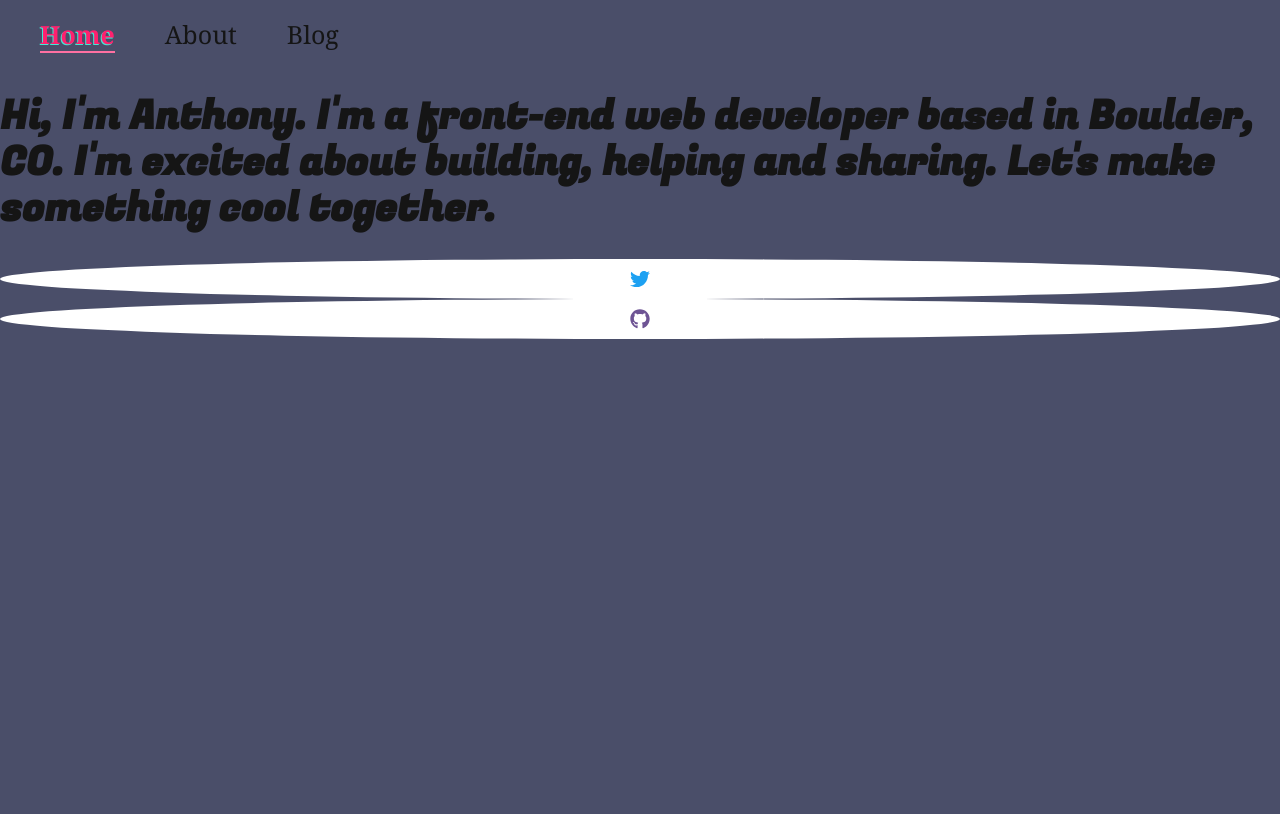
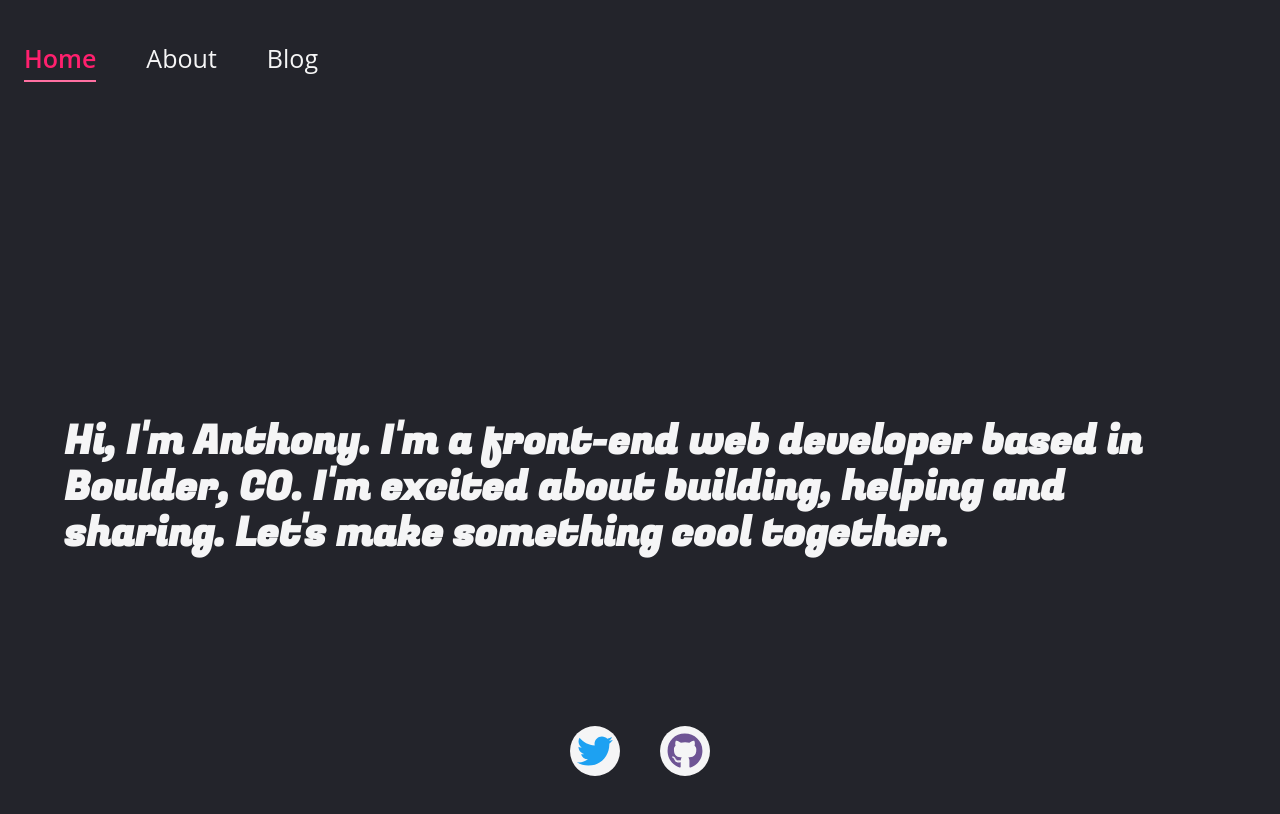
Before and after one commit to anmpog/gatsby-personal-site-and-blog, a Gatsby site: page / in a window 1280 px wide. Built offline with nearby package versions, Linux system fonts and the light colour scheme; Gatsby itself is replaced by a stand-in of ours.

Commit message:
Further style rework. Implemented sticky footer w/ flexbox. Implemented CSS-based circular backing for social-media icons."

```diff
--- a/src/components/header-nav.js
+++ b/src/components/header-nav.js
@@ -6,6 +6,8 @@ const NavLink = styled(Link)`
   color: inherit;
   margin-right: 2.5rem;
   font-size: 1.25rem;
+  font-family: 'Open Sans', 'Segoe UI', Tahoma, Geneva, Verdana, sans-serif;
+  padding-bottom: .25rem;
 
   &:last-of-type {
     margin-right: 0;
@@ -14,7 +16,6 @@ const NavLink = styled(Link)`
   &.current-page {
     color: #ff206e;
     border-bottom: 2px solid #ff70a2;
-    text-shadow: -1px 1px #41ead4;
     font-weight: 600;
   }
 `
--- a/src/components/landing-text.js
+++ /dev/null
@@ -1,17 +0,0 @@
-import React from 'react'
-
-const LandingText = () => {
-  return (
-    <>
-      <h1>
-        <article>
-          Hi, I'm Anthony. I'm a front-end web developer based in Boulder, CO. I'm excited
-          about building, helping and sharing. Let's make something cool
-          together.
-        </article>
-      </h1>
-    </>
-  )
-}
-
-export default LandingText
--- a/src/components/layout.js
+++ b/src/components/layout.js
@@ -10,18 +10,18 @@ const Layout = ({ title, children }) => {
   // )
 
   return (
-    <div>
+    <body>
       <header>
         <HeaderNav />
         <h1>{title}</h1>
       </header>
       <main>
-        {children}
+          {children}
       </main>
       <footer>
         <SocialLinks />
       </footer>
-    </div >
+    </body>
   )
 }
 
--- a/src/components/social-links.js
+++ b/src/components/social-links.js
@@ -1,32 +1,45 @@
 import React from 'react'
 import styled from '@emotion/styled'
-import { FaTwitter, FaLinkedin, FaGithub } from 'react-icons/fa'
+import { FaTwitter, FaGithub } from 'react-icons/fa'
 
 const SocialLink = styled.a`
-  background-color: #fff;
-  padding: 0.5rem;
-  border-radius: 100%;
   display: flex;
   justify-content: center;
   align-items: center;
+  background-color: #f5f5f6;
+  width: 50px;
+  height: 50px;
+  border-radius: 50%;
+
+  &:first-of-type {
+    margin-right: 2rem;
+  }
+
+  svg {
+    width: auto;
+  }
+
+  &:hover {
+    opacity: .7;
+  }
 `
 
 const SocialLinks = () => {
   return (
-    <div>
+    <div className='social-links'>
       <SocialLink
         href='https://twitter.com/anmpog'
         target='_blank'
         rel='noreferrer'
       >
-        <FaTwitter color='#1DA1F2' />
+        <FaTwitter color='#1DA1F2' size={36} />
       </SocialLink>
       <SocialLink
         href='https://github.com/anmpog'
         target='_blank'
         rel='noreferrer'
       >
-        <FaGithub color='#6e5494' />
+        <FaGithub color='#6e5494' size={36} />
       </SocialLink>
     </div>
   )
--- a/src/pages/index.js
+++ b/src/pages/index.js
@@ -2,14 +2,19 @@ import React from 'react'
 import Layout from '../components/layout'
 
 import SEO from '../components/seo'
-import LandingText from '../components/landing-text'
 
 const BlogIndex = ({ location }) => {
   return (
     <>
       <Layout>
         <SEO title='anmpog.dev' location={location} />
-        <LandingText location={location} />
+        <h1>
+          <article className='landing-text'>
+            Hi, I'm Anthony. I'm a front-end web developer based in Boulder, CO. I'm excited
+            about building, helping and sharing. Let's make something cool
+            together.
+        </article>
+        </h1>
       </Layout>
     </>
   )
--- a/src/styles/global.css
+++ b/src/styles/global.css
@@ -4,25 +4,31 @@
 
 html {
   font-size: 20px;
-  height: 100%;
+  font-family: 'Open Sans', 'Segoe UI', Tahoma, Geneva, Verdana, sans-serif;;
 }
 
 body {
-  height: 100%;
-  color: #151515;
-  background-color: #4a4e69;
-  background-attachment: fixed;
-  background-size: cover;
+  color: rgba(255, 255, 255, 0.955);
+  background-color: #23242b;
+  display: flex;
+  min-height: 100vh;
+  flex-direction: column;
+}
+
+header,
+main,
+footer {
+  padding: 1.2rem;
 }
 
 p {
   line-height: 1.4;
-  font-family: 'Open Sans', 'Segoe UI', Tahoma, Geneva, Verdana, sans-serif;
   font-weight: 300;
 }
 
 h1 {
-  font-family: 'Fugaz One', Impact, Haettenschweiler, 'Arial Narrow Bold', sans-serif;
+  font-family: 'Fugaz One', Impact, Haettenschweiler, 'Arial Narrow Bold',
+    sans-serif;
 }
 
 h2,
@@ -30,8 +36,8 @@ h3,
 h4,
 h5 {
   margin: 0;
-  font-family: 'Arvo', Georgia, 'Times New Roman', Times, serif;
   margin-bottom: 1.25rem;
+  font-family: 'Open Sans', 'Segoe UI', Tahoma, Geneva, Verdana, sans-serif;
 }
 
 a {
@@ -42,6 +48,7 @@ a {
 
 ul {
   margin-bottom: 2.25rem;
+  padding: 0;
 }
 
 li {
@@ -49,8 +56,27 @@ li {
   font-family: 'Arvo', Georgia, 'Times New Roman', Times, serif;
 }
 
+main {
+  max-width: 1200px;
+  margin: 0 auto;
+  flex: 1 0 auto;
+}
+
+footer {
+  width: 100%;
+  flex-shrink: 0;
+}
 
 /* Class Styles */
 .header-style {
   border-radius: 3px;
 }
+
+.landing-text {
+  margin-top: 22%;
+}
+
+.social-links {
+  display: flex;
+  justify-content: center;
+}
```
